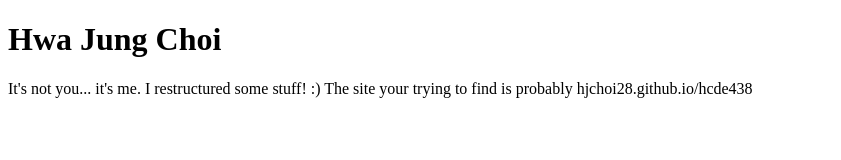
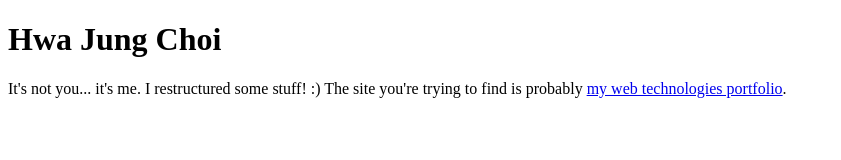
Before and after one commit to hwajungch/hwajungch.github.io, a plain HTML site: page index.html in a window 1280 px wide. Shown: the whole page, without its empty margins (0-841 px from the left). Drawn offline with Linux system fonts and the light colour scheme.

Commit message:
fix grammar and add link

```diff
--- a/index.html
+++ b/index.html
@@ -7,7 +7,7 @@
   <body>
     <h1>Hwa Jung Choi</h1>
     <p>It's not you... it's me. I restructured some stuff! :)
-      The site your trying to find is probably hjchoi28.github.io/hcde438
+      The site you're trying to find is probably <a href="https://hjchoi28.github.io/hcde438/">my web technologies portfolio</a>.
     </p>
   </body>
 </html>
```
